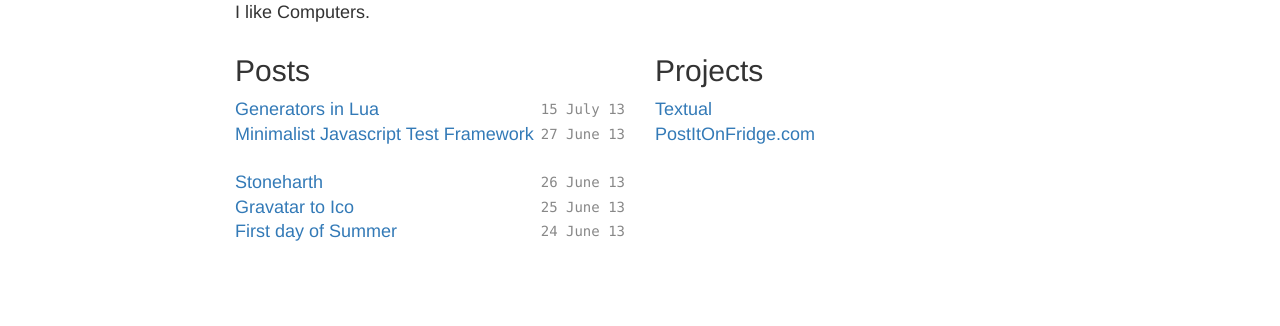
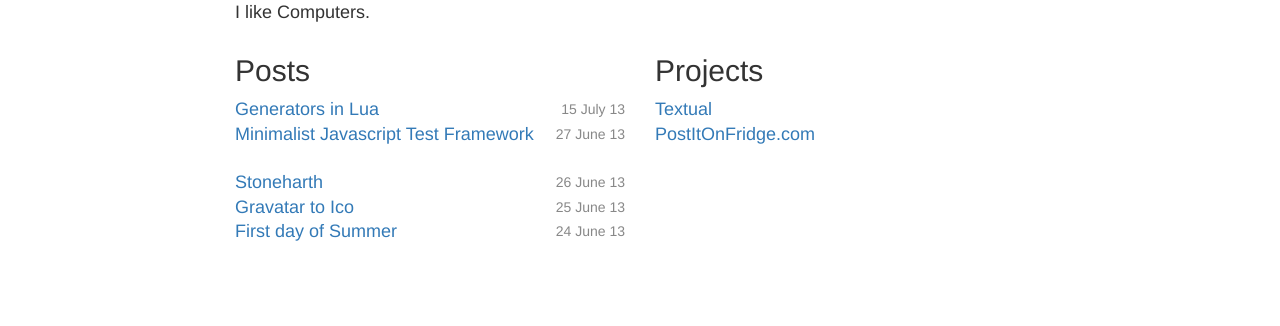
Before and after one commit to chromy/chromy.github.com, a Jekyll site: the page built from index.html, in a window 1280 px wide. Shown: the part 250-576 px from the top of the page. Built offline with Jekyll 4.4.1, drawn with Linux system fonts in a browser that asks for light colours; nearby versions of some CDN libraries.

Commit message:
remove monospace from times

```diff
--- a/static/css/site.css
+++ b/static/css/site.css
@@ -78,7 +78,6 @@ h1, h3 {
 .posts li time {
     color: #888;
     font-size: 14px;
-    font-family: Monaco, Menlo, Consolas, 'Courier New', monospace;
     float: right;
 }
 
```
